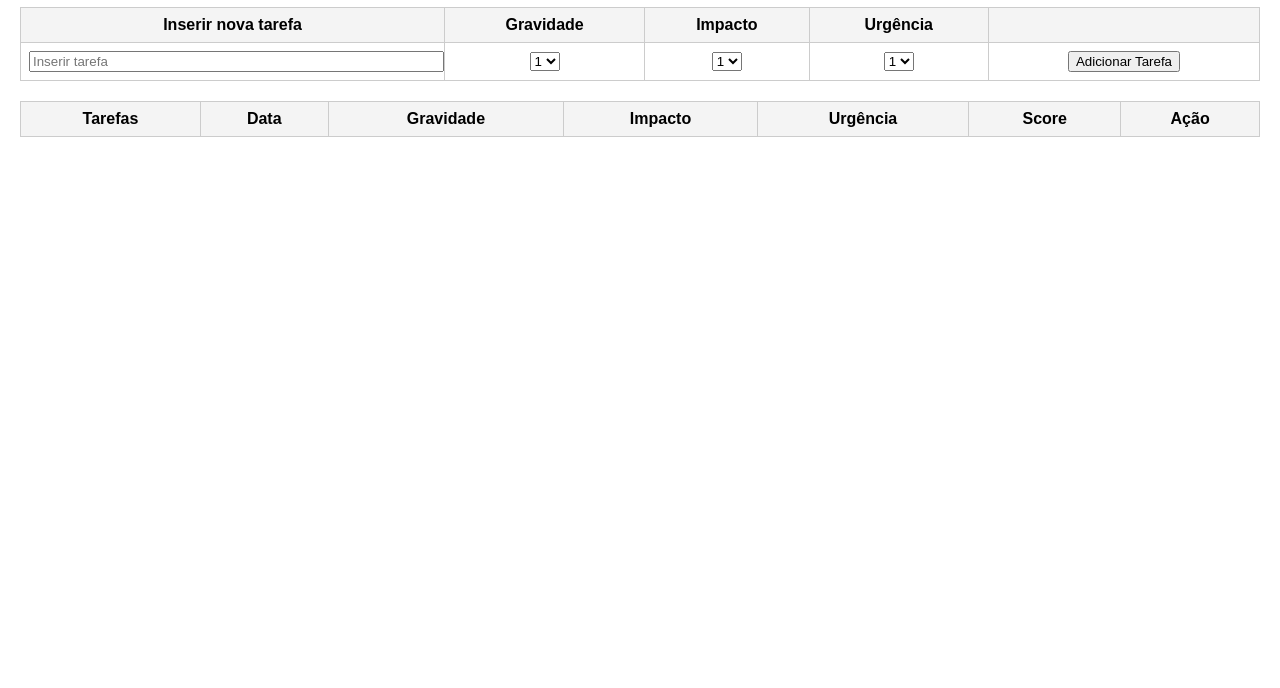
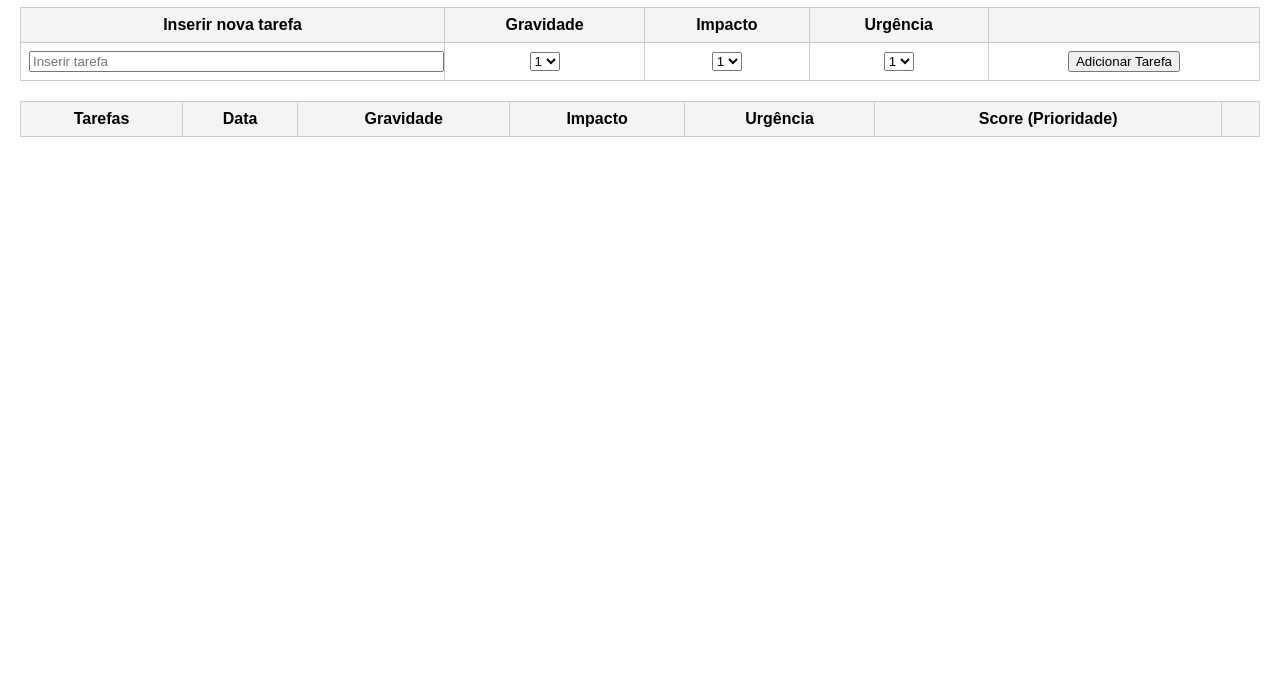
Before and after one commit to ggarciantt/prioritaze-task-list, a plain HTML site: page index.html in a window 1280 px wide. Shown: the part 112-800 px from the top of the page. Drawn offline with Linux system fonts and the light colour scheme.

Commit message:
Update index.html

```diff
--- a/index.html
+++ b/index.html
@@ -120,8 +120,8 @@
         <th>Gravidade</th>
         <th>Impacto</th>
         <th>Urgência</th>
-        <th>Score</th>
-        <th>Ação</th>
+        <th>Score (Prioridade)</th>
+        <th> </th>
       </tr>
     </thead>
     <tbody>
```
